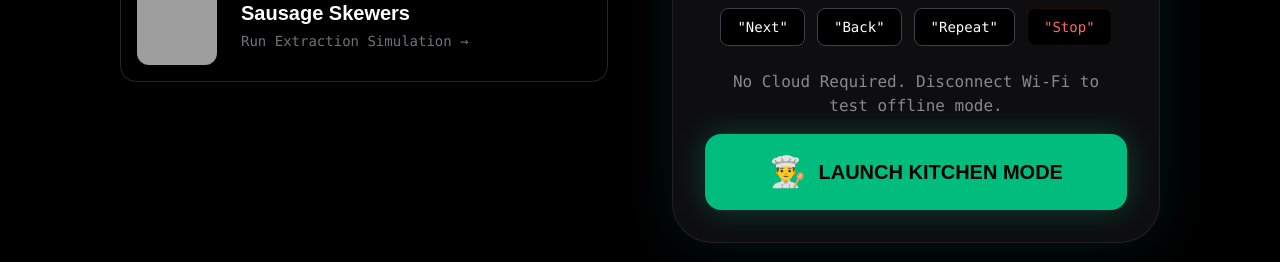
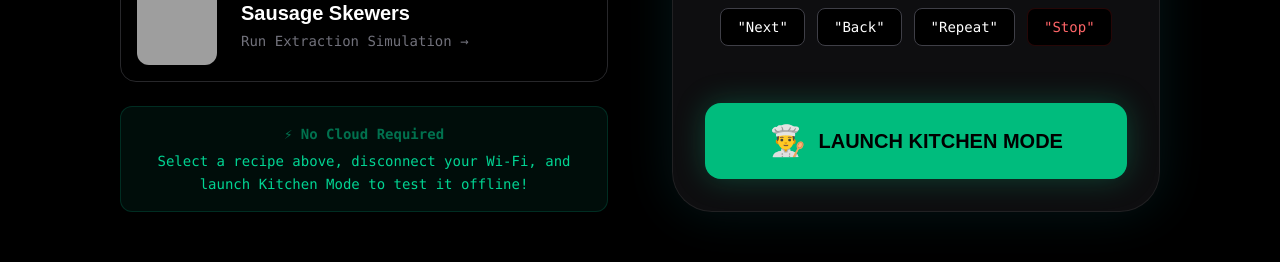
Before and after one commit to yemekyarismasi/smart-kitchen-assistant, a Next.js app: page / in a window 1280 px wide. Shown: the part 1079-1341 px from the top of the page. Built offline with nearby package versions, Linux system fonts and the light colour scheme; grey boxes are pictures that could not be loaded.

Commit message:
Move offline text to left panel

```diff
--- a/src/components/DemoSection.js
+++ b/src/components/DemoSection.js
@@ -173,6 +173,14 @@ export default function DemoSection() {
               );
             })}
           </div>
+
+          {/* Offline Test Promo Box */}
+          <div className="mt-4 p-4 rounded-xl bg-emerald-950/30 border border-emerald-900/50">
+            <p className="text-xs sm:text-sm text-emerald-400 font-mono text-center leading-relaxed">
+              <span className="block font-bold mb-1 animate-pulse">⚡ No Cloud Required</span>
+              Select a recipe above, disconnect your Wi-Fi, and launch Kitchen Mode to test it offline!
+            </p>
+          </div>
         </div>
 
         {/* Right: Extracted Recipe Details & Launch Button */}
@@ -224,9 +232,6 @@ export default function DemoSection() {
                 </div>
 
                 <div className="mt-auto">
-                  <p className="text-xs sm:text-sm md:text-base text-center text-white font-mono mb-4 animate-pulse px-2">
-                    No Cloud Required. Disconnect Wi-Fi to test offline mode.
-                  </p>
                   <button
                     onClick={() => setShowKitchenMode(true)}
                     className="w-full bg-emerald-500 hover:bg-emerald-400 text-black font-black text-[1.1rem] sm:text-lg md:text-xl py-3 md:py-5 rounded-2xl transition-all shadow-[0_0_30px_rgba(16,185,129,0.3)] active:scale-95 flex flex-col md:flex-row items-center justify-center gap-1 md:gap-3"
```
